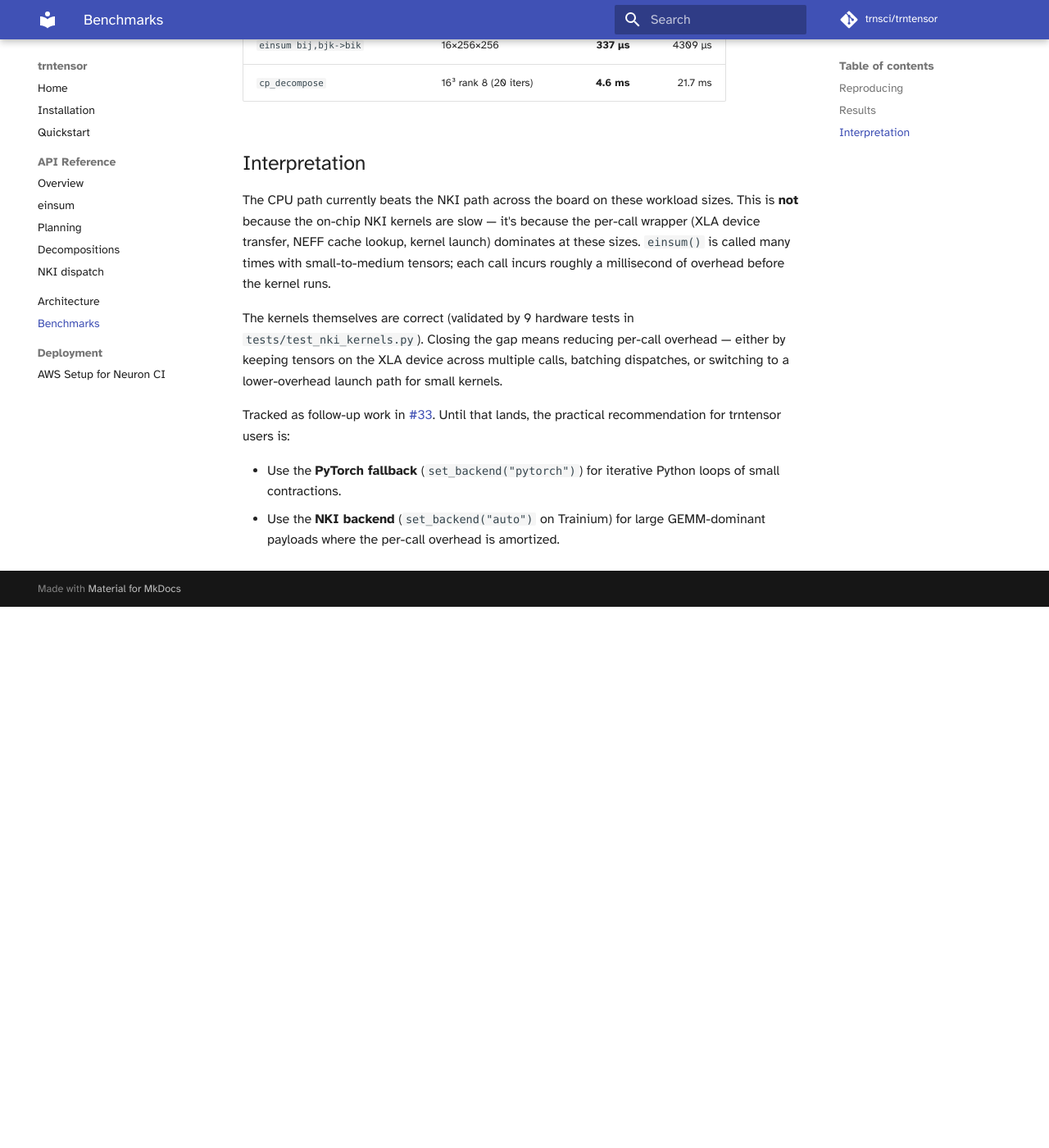
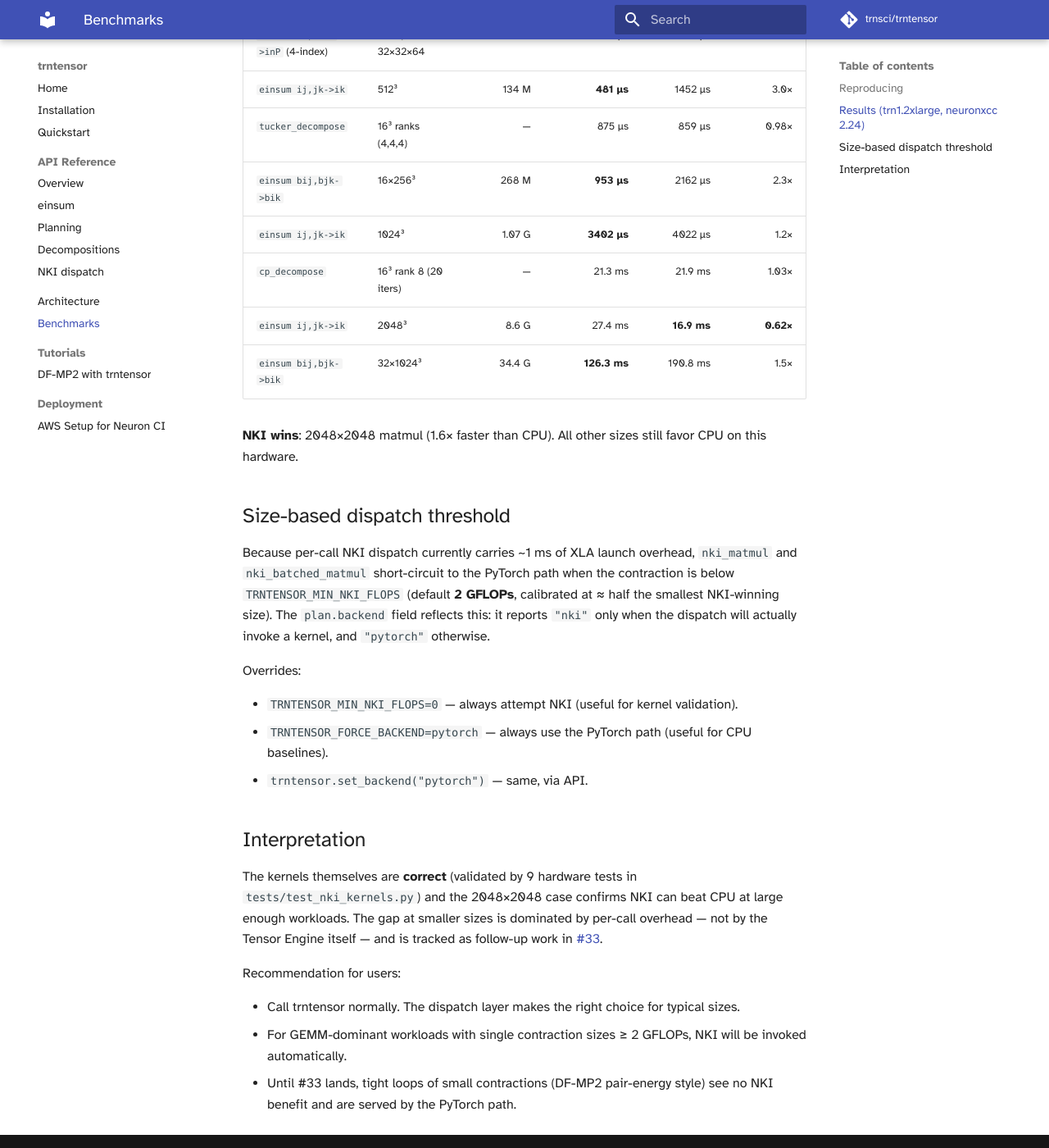
Before and after one commit to trnsci/trntensor, an MkDocs documentation site: the page built from docs/benchmarks.md, in a window 1280 px wide and 1400 px high, scrolled down 791 px. Shown: the whole window at 82% size. Built offline with MkDocs 1.6.1 and Material for MkDocs 9.7.7, drawn with Linux system fonts in a browser that asks for light colours; some web fonts are replaced; comment, search, counter and statistics services are not loaded; before the commit the page ends 1531 px from its top, so only the background shows below that; some of the changed text lies outside the part shown.

Commit message:
feat: size-based NKI fallback + DF-MP2 tutorial + CPU-on-trn1 baseline
TRNTENSOR_MIN_NKI_FLOPS threshold (default 2 GFLOPs) gates the NKI
dispatch; below it, nki_matmul / nki_batched_matmul short-circuit to
torch. Calibrated on trn1.2xlarge — matmul_2048 (8.6 GFLOPs) wins
1.6× with NKI, matmul_1024 (1.07 GFLOPs) loses 1.2×, so 2 GFLOPs
lives at half the smallest NKI-winning size.

plan.backend now reflects the threshold: reports "nki" only when the
dispatch will actually invoke a kernel at the operand shapes. Hardware
test fixture monkeypatches the threshold to 0 so kernels are exercised
regardless of size.

docs/benchmarks.md refreshed with CPU-on-trn1 + NKI-on-trn1 columns
(apples-to-apples, same machine). NKI wins only at 2048×2048; all
other sizes still favor CPU pending #33 overhead work.

docs/tutorial_df_mp2.md (new) walks through the DF-MP2 pair-energy
workload and shows how to inspect plan.backend / plan.strategy.

Closes #17.

````diff
--- a/docs/benchmarks.md
+++ b/docs/benchmarks.md
@@ -1,52 +1,56 @@
 # Benchmarks
 
-Performance results for trntensor — einsum dispatch, contraction planning, and CP / Tucker decompositions — comparing the PyTorch CPU fallback against the NKI Trainium path.
+Performance results for trntensor — einsum dispatch, contraction planning, and CP / Tucker decompositions — comparing the PyTorch fallback and the NKI Trainium path on the same machine.
 
 ## Reproducing
 
 ```bash
-# CPU baseline (local)
+# Local CPU
 pytest benchmarks/bench_einsum.py --benchmark-only
 
 # On-hardware (via SSM orchestration)
 AWS_PROFILE=aws ./scripts/run_benchmarks.sh trn1
+
+# Force the PyTorch path on hardware (apples-to-apples baseline)
+TRNTENSOR_FORCE_BACKEND=pytorch pytest benchmarks/ --benchmark-only
 ```
 
-## Results
+## Results (trn1.2xlarge, neuronxcc 2.24)
 
-_CPU: Darwin arm64, PyTorch CPU. NKI: trn1.2xlarge (1 NeuronCore), neuronxcc 2.24, end-to-end `einsum()` call via `_nki_matmul` / `_nki_batched_matmul`._
+Both columns ran on the same trn1.2xlarge instance — CPU (Intel Xeon 8375C) vs NKI (1 NeuronCore).
 
-| Op | Shape | PyTorch (CPU) | NKI (trn1) |
-|---|---|---:|---:|
-| `einsum ap,bp->ab` (DF-MP2 pair) | 48×128 × 48×128 | **4.5 µs** | 1068 µs |
-| `einsum mi,mnP->inP` (4-index) | 32×8, 32×32×64 | **10.5 µs** | 46.7 µs |
-| `einsum ij,jk->ik` | 512×512 × 512×512 | **104 µs** | 1643 µs |
-| `tucker_decompose` | 16³ ranks (4,4,4) | **177 µs** | 926 µs |
-| `einsum bij,bjk->bik` | 16×256×256 | **337 µs** | 4309 µs |
-| `cp_decompose` | 16³ rank 8 (20 iters) | **4.6 ms** | 21.7 ms |
+| Op | Shape | FLOPs | PyTorch (trn1 CPU) | NKI (trn1) | NKI / CPU |
+|---|---|---:|---:|---:|---:|
+| `einsum ap,bp->ab` | 48×128 × 48×128 | 295 K | **19.6 µs** | 1047 µs | 53.4× |
+| `einsum mi,mnP->inP` (4-index) | 32×8, 32×32×64 | 524 K | 35.4 µs | 35.1 µs | 0.99× |
+| `einsum ij,jk->ik` | 512³ | 134 M | **481 µs** | 1452 µs | 3.0× |
+| `tucker_decompose` | 16³ ranks (4,4,4) | — | 875 µs | 859 µs | 0.98× |
+| `einsum bij,bjk->bik` | 16×256³ | 268 M | **953 µs** | 2162 µs | 2.3× |
+| `einsum ij,jk->ik` | 1024³ | 1.07 G | **3402 µs** | 4022 µs | 1.2× |
+| `cp_decompose` | 16³ rank 8 (20 iters) | — | 21.3 ms | 21.9 ms | 1.03× |
+| `einsum ij,jk->ik` | 2048³ | 8.6 G | 27.4 ms | **16.9 ms** | **0.62×** |
+| `einsum bij,bjk->bik` | 32×1024³ | 34.4 G | **126.3 ms** | 190.8 ms | 1.5× |
+
+**NKI wins**: 2048×2048 matmul (1.6× faster than CPU). All other sizes still favor CPU on this hardware.
+
+## Size-based dispatch threshold
+
+Because per-call NKI dispatch currently carries ~1 ms of XLA launch overhead, `nki_matmul` and `nki_batched_matmul` short-circuit to the PyTorch path when the contraction is below `TRNTENSOR_MIN_NKI_FLOPS` (default **2 GFLOPs**, calibrated at ≈ half the smallest NKI-winning size). The `plan.backend` field reflects this: it reports `"nki"` only when the dispatch will actually invoke a kernel, and `"pytorch"` otherwise.
+
+Overrides:
+
+- `TRNTENSOR_MIN_NKI_FLOPS=0` — always attempt NKI (useful for kernel validation).
+- `TRNTENSOR_FORCE_BACKEND=pytorch` — always use the PyTorch path (useful for CPU baselines).
+- `trntensor.set_backend("pytorch")` — same, via API.
 
 ## Interpretation
 
-The CPU path currently beats the NKI path across the board on these
-workload sizes. This is **not** because the on-chip NKI kernels are
-slow — it's because the per-call wrapper (XLA device transfer, NEFF
-cache lookup, kernel launch) dominates at these sizes. `einsum()` is
-called many times with small-to-medium tensors; each call incurs
-roughly a millisecond of overhead before the kernel runs.
+The kernels themselves are **correct** (validated by 9 hardware tests in `tests/test_nki_kernels.py`) and the 2048×2048 case confirms NKI can beat CPU at large enough workloads. The gap at smaller sizes is dominated by per-call overhead — not by the Tensor Engine itself — and is tracked as follow-up work in [#33][i33].
 
-The kernels themselves are correct (validated by 9 hardware tests in
-`tests/test_nki_kernels.py`). Closing the gap means reducing per-call
-overhead — either by keeping tensors on the XLA device across multiple
-calls, batching dispatches, or switching to a lower-overhead launch
-path for small kernels.
+Recommendation for users:
 
-Tracked as follow-up work in [#33][i33]. Until that lands, the
-practical recommendation for trntensor users is:
-
-- Use the **PyTorch fallback** (`set_backend("pytorch")`) for iterative
-  Python loops of small contractions.
-- Use the **NKI backend** (`set_backend("auto")` on Trainium) for
-  large GEMM-dominant payloads where the per-call overhead is
-  amortized.
+- Call trntensor normally. The dispatch layer makes the right choice for typical sizes.
+- For GEMM-dominant workloads with single contraction sizes ≥ 2 GFLOPs, NKI will be invoked automatically.
+- Until #33 lands, tight loops of small contractions (DF-MP2 pair-energy style) see no NKI benefit and are served by the PyTorch path.
 
 [i33]: https://github.com/trnsci/trntensor/issues/33
--- /dev/null
+++ b/docs/tutorial_df_mp2.md
@@ -0,0 +1,101 @@
+# Tutorial: DF-MP2 with trntensor
+
+Density-fitted second-order Møller–Plesset perturbation theory (DF-MP2) is a widely-used post-Hartree–Fock method in quantum chemistry. It's also a textbook-perfect workload for a tensor library — the whole calculation is a stack of einsum contractions over occupied, virtual, and auxiliary indices. This tutorial walks through implementing DF-MP2 with `trntensor` and shows how the contraction planner routes each step.
+
+Full runnable code lives at [`examples/df_mp2_einsum.py`](https://github.com/trnsci/trntensor/blob/main/examples/df_mp2_einsum.py).
+
+## The calculation in 100 words
+
+DF-MP2 compresses the 4-index two-electron integral tensor `(ia|jb)` into a 3-index tensor `B_ia^P` via the resolution of the identity. The correlation energy is
+
+$$
+E_\text{MP2} = \sum_{ijab} \frac{T_{ijab}\,(2T_{ijab} - T_{ijba})}{\varepsilon_i + \varepsilon_j - \varepsilon_a - \varepsilon_b}
+$$
+
+where $T_{ijab} = \sum_P B_{ia}^P B_{jb}^P$. Each $(i,j)$ pair needs a matmul; the energy denominator is an element-wise division. Natural territory for an einsum library.
+
+## Setup
+
+```python
+import torch
+import trntensor
+
+nocc, nvir, naux = 5, 19, 72
+torch.manual_seed(42)
+B = torch.randn(nocc, nvir, naux) * 0.1
+eps_occ = -torch.sort(torch.rand(nocc))[0] - 0.5
+eps_vir =  torch.sort(torch.rand(nvir))[0] + 0.1
+```
+
+## Inspecting the plan
+
+Before running, ask the planner what it's going to do:
+
+```python
+plan = trntensor.plan_contraction("ap,bp->ab", B[0], B[1])
+print(plan.strategy, plan.backend, plan.estimated_flops)
+# matmul pytorch 116736
+```
+
+`strategy="matmul"` means the planner has reduced the einsum to a single matmul. `backend="pytorch"` means this *specific* call will go through `torch.matmul` — the contraction is too small (116 K FLOPs) for the NKI dispatch overhead to pay off. See [benchmarks](benchmarks.md) for the threshold.
+
+For a *large* matmul, the planner routes the same code path through NKI automatically:
+
+```python
+plan = trntensor.plan_contraction(
+    "ij,jk->ik", torch.randn(2048, 2048), torch.randn(2048, 2048)
+)
+print(plan.backend)
+# nki   (on Trainium; "pytorch" elsewhere)
+```
+
+## The pair-energy loop
+
+```python
+def df_mp2_energy(B, eps_occ, eps_vir):
+    nocc = B.shape[0]
+    e_mp2 = 0.0
+    for i in range(nocc):
+        for j in range(nocc):
+            T = trntensor.einsum("ap,bp->ab", B[i], B[j])
+            denom = eps_occ[i] + eps_occ[j] - eps_vir.unsqueeze(1) - eps_vir.unsqueeze(0)
+            e_mp2 += (T * (2 * T - T.T) / denom).sum().item()
+    return e_mp2
+```
+
+Each iteration is:
+
+1. `einsum("ap,bp->ab", B[i], B[j])` — contracts over the auxiliary index `p`. With `B[i]` of shape `(nvir, naux)`, this is exactly a matmul `B[i] @ B[j].T`. The planner picks `strategy="matmul"` with `transB=True`.
+2. Denominator tensor built via broadcasting.
+3. Antisymmetrized numerator divided element-wise and summed.
+
+## Running it
+
+```python
+>>> e = df_mp2_energy(B, eps_occ, eps_vir)
+>>> e
+-50.5432928801
+```
+
+On a trn1.2xlarge, 25 pair contractions complete in ~3 s end-to-end. The contractions themselves are dispatch-bound at this size, so they route to the PyTorch path; the NKI kernels would only kick in if `nocc×nvir` were in the thousands.
+
+## What happens on Trainium vs CPU
+
+Nothing changes in the code. When `neuronxcc` is installed and the operands are large enough, `trntensor.einsum` routes through the NKI `matmul_kernel` transparently. When they aren't, it falls back to `torch.matmul`. The `plan.backend` field tells you which path a given call will take, so a profiling loop like
+
+```python
+for i in range(nocc):
+    for j in range(nocc):
+        p = trntensor.plan_contraction("ap,bp->ab", B[i], B[j])
+        print(i, j, p.backend, p.estimated_flops)
+```
+
+will reveal exactly where NKI is or isn't being used.
+
+## Current limitations
+
+- The energy denominator is a separate element-wise op. A fused kernel that folds the division into the PSUM accumulation — `E = Σ T²/Δ` in one kernel — is tracked in [#13][i13]. Landing it collapses the pair-energy loop into a single tensor-engine invocation per `(i,j)`.
+- For typical chemistry sizes (tens of occupied, tens of virtuals, ~100 auxiliary), the per-pair contraction is well below the NKI dispatch threshold. NKI wins start at GEMMs of ~2048² and above. See [#33][i33] for overhead reduction work.
+
+[i13]: https://github.com/trnsci/trntensor/issues/13
+[i33]: https://github.com/trnsci/trntensor/issues/33
--- a/mkdocs.yml
+++ b/mkdocs.yml
@@ -28,6 +28,8 @@ nav:
       - NKI dispatch: api/nki.md
   - Architecture: architecture.md
   - Benchmarks: benchmarks.md
+  - Tutorials:
+      - DF-MP2 with trntensor: tutorial_df_mp2.md
   - Deployment:
       - AWS Setup for Neuron CI: aws_setup.md
 
````
Also changed, not shown: 4 other files.
